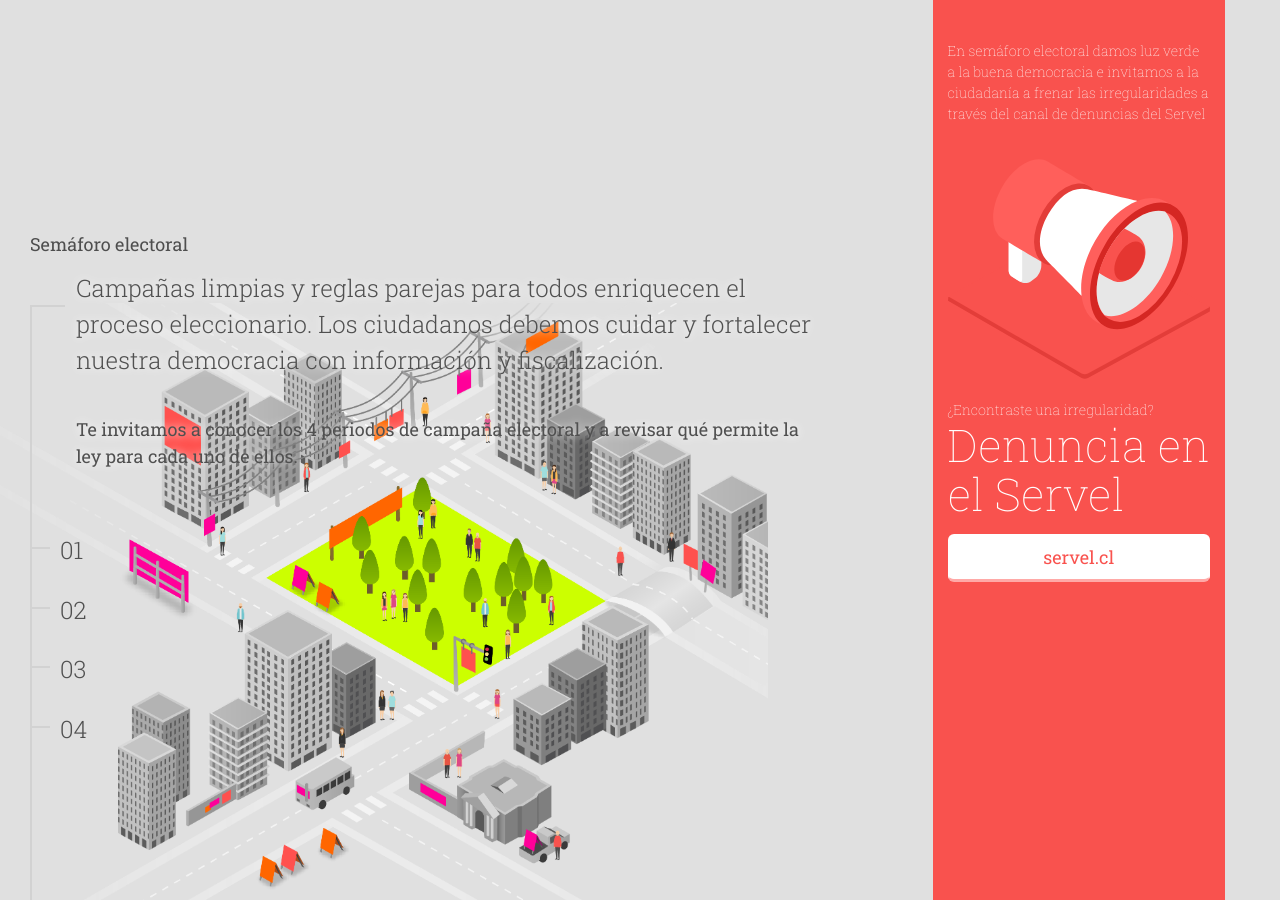
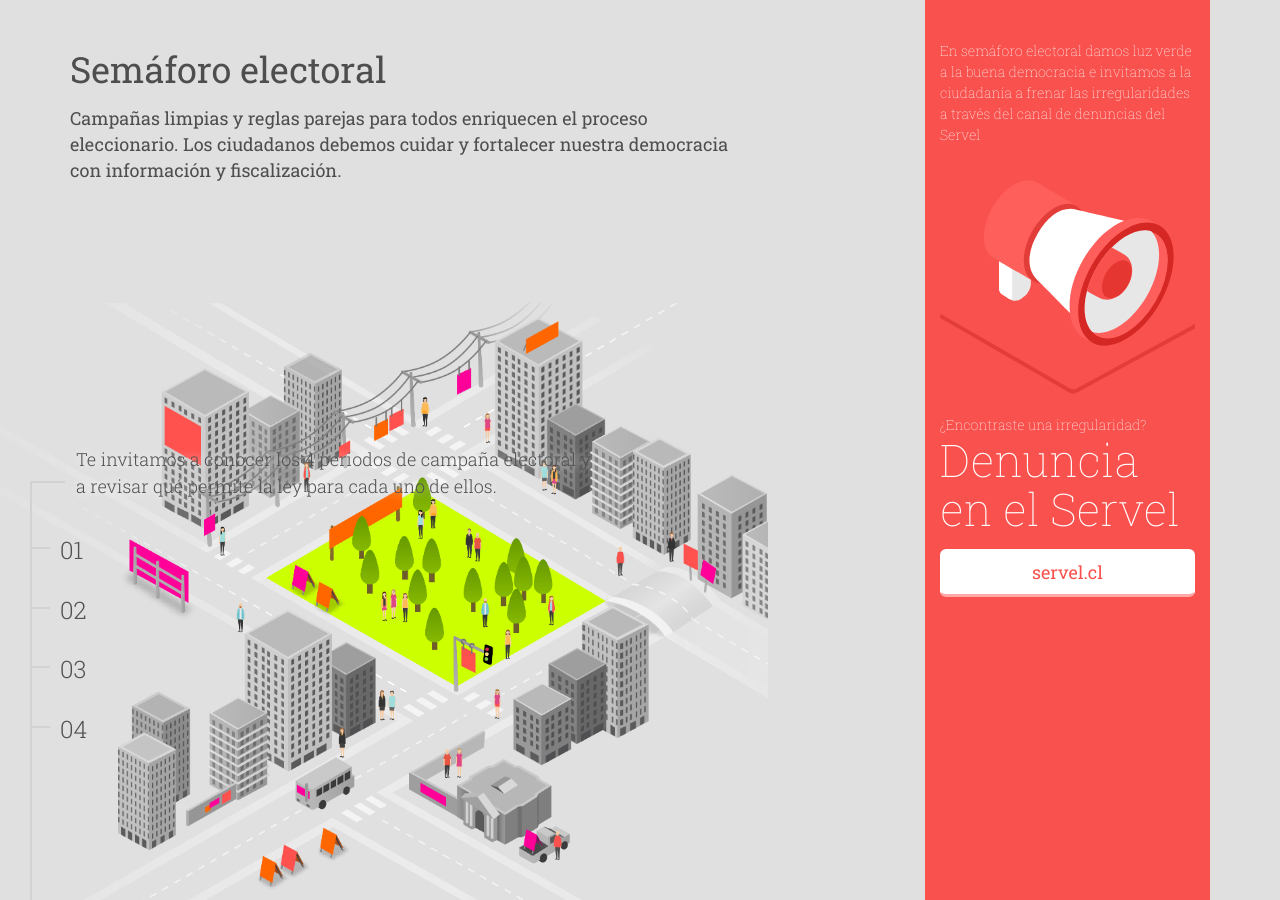
Before and after one commit to ciudadanointeligente/semaforo-electoral, a Jekyll site: the page built from index.html, in a window 1280 px wide and 900 px high. Built offline with Jekyll 4.4.1, drawn with Linux system fonts in a browser that asks for light colours; nearby versions of some CDN libraries.

Commit message:
Contenidos home arreglados

```diff
--- a/_sass/_base.scss
+++ b/_sass/_base.scss
@@ -37,6 +37,13 @@ ul, ol, dl, figure,
     margin-bottom: $spacing-unit / 2;
 }
 
+h1 {
+    font-weight: 100;
+}
+
+h4 {
+    line-height: 26px;
+}
 
 
 /**
@@ -184,20 +191,17 @@ pre {
 
 /*Home*/
 
-#home .nav__title {
+#home .nav__body {
+    text-shadow: 0px 0px 10px white;
     width: auto;
-    max-width: 750px;
-    height: 140px;
-    font-size: 24px;
-    text-shadow: 0px 0px 10px white;
+    max-width: 520px;
+    height: 70px;
     font-weight: 300;
 }
 
-#home .nav__body {
-    text-shadow: 0px 0px 10px white;
-    width: auto;
-    max-width: 750px;
-    font-weight: 500;
+.hero {
+  /*text-align: center;*/
+  padding: 50px 0;
 }
 
 /*Menu*/
@@ -211,7 +215,7 @@ pre {
 }
 
 section {
-  font-size: 21px;
+  font-size: 18px;
   font-weight: 100;
   background-color: #22A7F0;
   padding: 90px 0;
--- a/index.html
+++ b/index.html
@@ -7,14 +7,11 @@ layout: default
 
 
     <nav class="nav__wrapper" id="navbar-example">
-      <h4>Semáforo electoral</h4>
-
       <ul class="nav">
 
         <li role="presentation" class="active" id="home">
           <a href="#section1">
             <!-- <span class="nav__counter">Semáforo electoral</span> -->
-            <p class="nav__title">Campañas limpias y reglas parejas para todos enriquecen el proceso eleccionario. Los ciudadanos debemos cuidar y fortalecer nuestra democracia con información y fiscalización.</p>
             <p class="nav__body">Te invitamos a conocer los 4 periodos de campaña electoral y a revisar qué permite la ley para cada uno de ellos.</p>
           </a>
         </li>
@@ -55,9 +52,13 @@ layout: default
     </nav>
 
     <section class="section section1" id="section1">
+      <div class="row">
       <div class="container">
-        <div class="row">
-          <div class="col-md-3 col-md-offset-9 denuncia">
+        <div class="col-md-7 hero">
+          <h1>Semáforo electoral</h1>
+          <h4>Campañas limpias y reglas parejas para todos enriquecen el proceso eleccionario. Los ciudadanos debemos cuidar y fortalecer nuestra democracia con información y fiscalización.</h4>
+        </div>
+          <div class="col-md-3 col-md-offset-2 denuncia">
             <p>En semáforo electoral damos luz verde a la buena democracia e invitamos a la ciudadanía a frenar las irregularidades a través del canal de denuncias del Servel</p>
             <img src="{{ "/img/speaker.svg" | prepend: site.baseurl }}">
             <p>¿Encontraste una irregularidad?</p>
```
